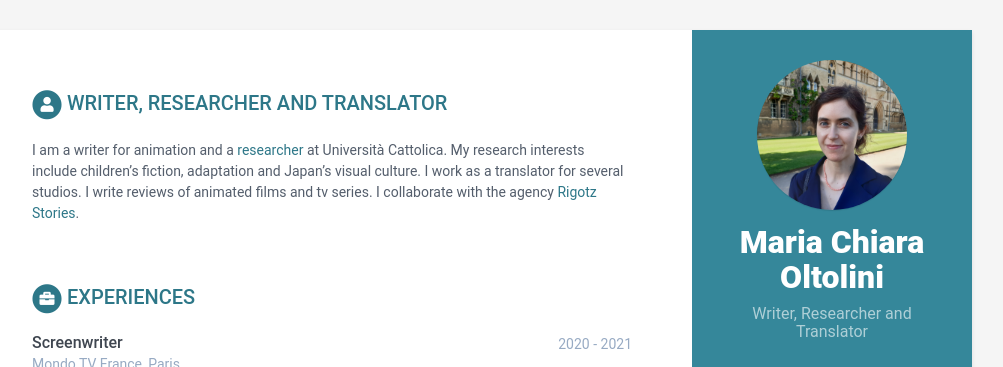
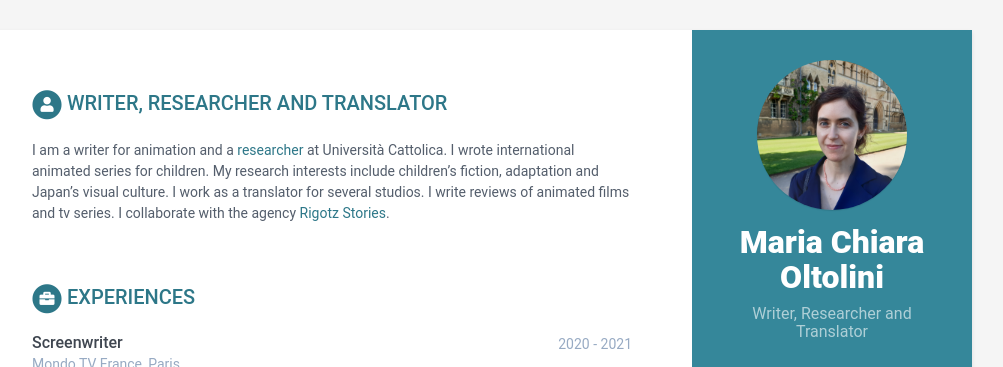
Before and after one commit to machioltolini/machioltolini.github.io, a Jekyll site: the page built from index.html, in a window 1280 px wide and 900 px high, cut to the strip 0-367 px from the top of the window. Shown: the whole strip, without its empty margins (168-1171 px from the left). Built offline with Jekyll 4.4.1, drawn with Linux system fonts in a browser that asks for light colours.

Commit message:
Update data.yml

```diff
--- a/_data/data.yml
+++ b/_data/data.yml
@@ -49,10 +49,7 @@ sidebar:
 career-profile:
     title: Writer, Researcher and Translator
     summary: |
-      I am a writer for animation and a [researcher](https://docenti.unicatt.it/ppd2/it/docenti/57551/maria-chiara-oltolini) at Università Cattolica. My research
-      interests include children's fiction, adaptation and Japan's visual culture. I
-      work as a translator for several studios. I write reviews of animated
-      films and tv series. I collaborate with the agency [Rigotz Stories](https://rigotz.com).
+      I am a writer for animation and a [researcher](https://docenti.unicatt.it/ppd2/it/docenti/57551/maria-chiara-oltolini) at Università Cattolica. I wrote international animated series for children. My research interests include children's fiction, adaptation and Japan's visual culture. I work as a translator for several studios. I write reviews of animated films and tv series. I collaborate with the agency [Rigotz Stories](https://rigotz.com).
 education:
     - degree: PhD in Education
       university: Università Cattolica, Milan
```
